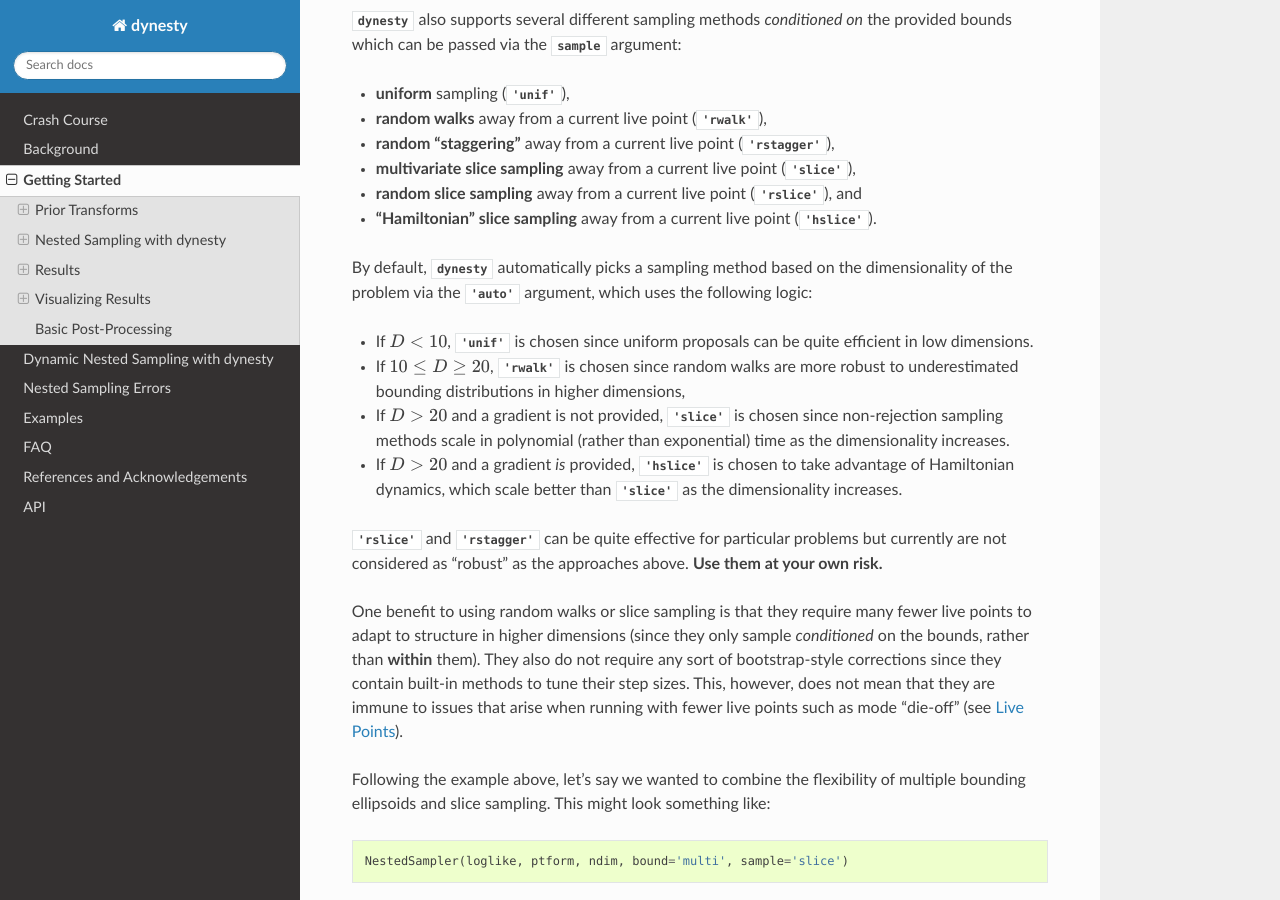
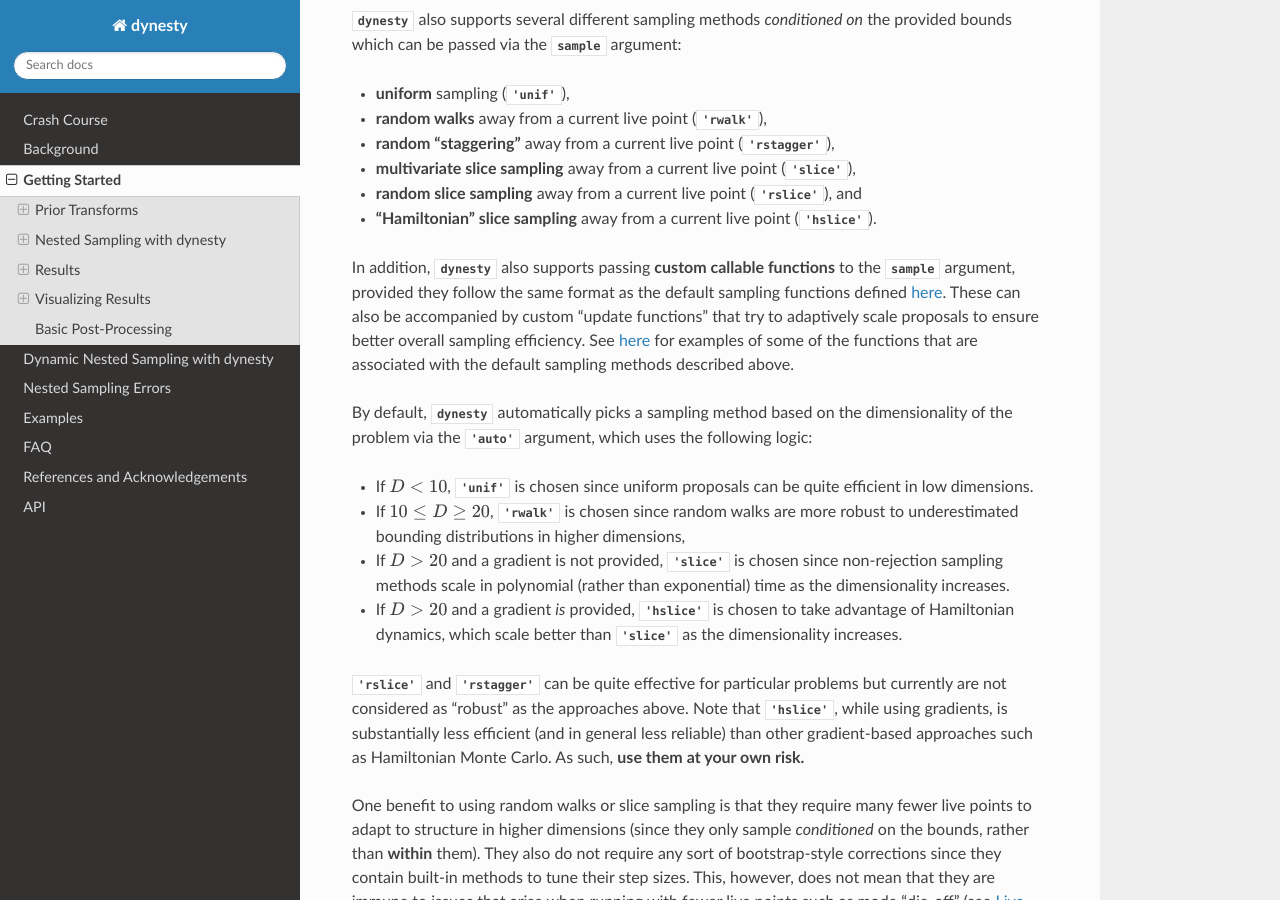
Before and after one commit to joshspeagle/dynesty, a Sphinx documentation site: the page built from docs/source/quickstart.rst, in a window 1280 px wide and 900 px high, scrolled down 5350 px. Built offline with Sphinx 7.4.7 and the Read the Docs theme 2.0.0, drawn with Linux system fonts in a browser that asks for light colours; the version number could not be read and is left out.

Commit message:
v1.1 docs
Updating documentation and also the internal version number
in line with the `v1.1` release, which will go live on `pip`
shortly.

```diff
--- a/docs/source/quickstart.rst
+++ b/docs/source/quickstart.rst
@@ -300,6 +300,17 @@ the provided bounds which can be passed via the `sample` argument:
 
 * **"Hamiltonian" slice sampling** away from a current live point (`'hslice'`).
 
+In addition, `dynesty` also supports passing **custom callable functions**
+to the `sample` argument, provided they follow the same format as the
+default sampling functions defined `here
+<https://github.com/joshspeagle/dynesty/blob/master/dynesty/sampling.py>`_.
+These can also be accompanied by custom "update functions" that try to
+adaptively scale proposals to ensure better overall sampling efficiency.
+See `here
+<https://github.com/joshspeagle/dynesty/blob/master/dynesty/nestedsamplers.py>`_
+for examples of some of the functions that are associated with the default
+sampling methods described above.
+
 By default, `dynesty` automatically picks a sampling method
 based on the dimensionality of the problem via the `'auto'` argument, which
 uses the following logic:
@@ -322,7 +333,9 @@ uses the following logic:
 
 `'rslice'` and `'rstagger'` can be quite effective for particular problems
 but currently are not considered as "robust" as the approaches above.
-**Use them at your own risk.**
+Note that `'hslice'`, while using gradients, is substantially less efficient
+(and in general less reliable) than other gradient-based approaches such
+as Hamiltonian Monte Carlo. As such, **use them at your own risk.**
 
 One benefit to using random walks or slice sampling is that they require many
 fewer live points to adapt to structure in higher dimensions (since they only
--- a/docs/source/references.rst
+++ b/docs/source/references.rst
@@ -16,7 +16,7 @@ citation information such as BibTex files.
 This list will by default include the following papers:
 
 * Code:
-  `Speagle (2019) <https://ui.adsabs.harvard.edu/abs/2019arXiv190402180S>`_.
+  `Speagle (2020) <https://ui.adsabs.harvard.edu/abs/2019arXiv190402180S>`_.
 
 * Nested Sampling:
   `Skilling (2004) <http://ui.adsabs.harvard.edu/abs/2004AIPC..735..395S>`_
```
Also changed, not shown: docs/source/faq.rst (+19 -8 lines), docs/source/index.rst (+30 -1 lines), 1 other file.
